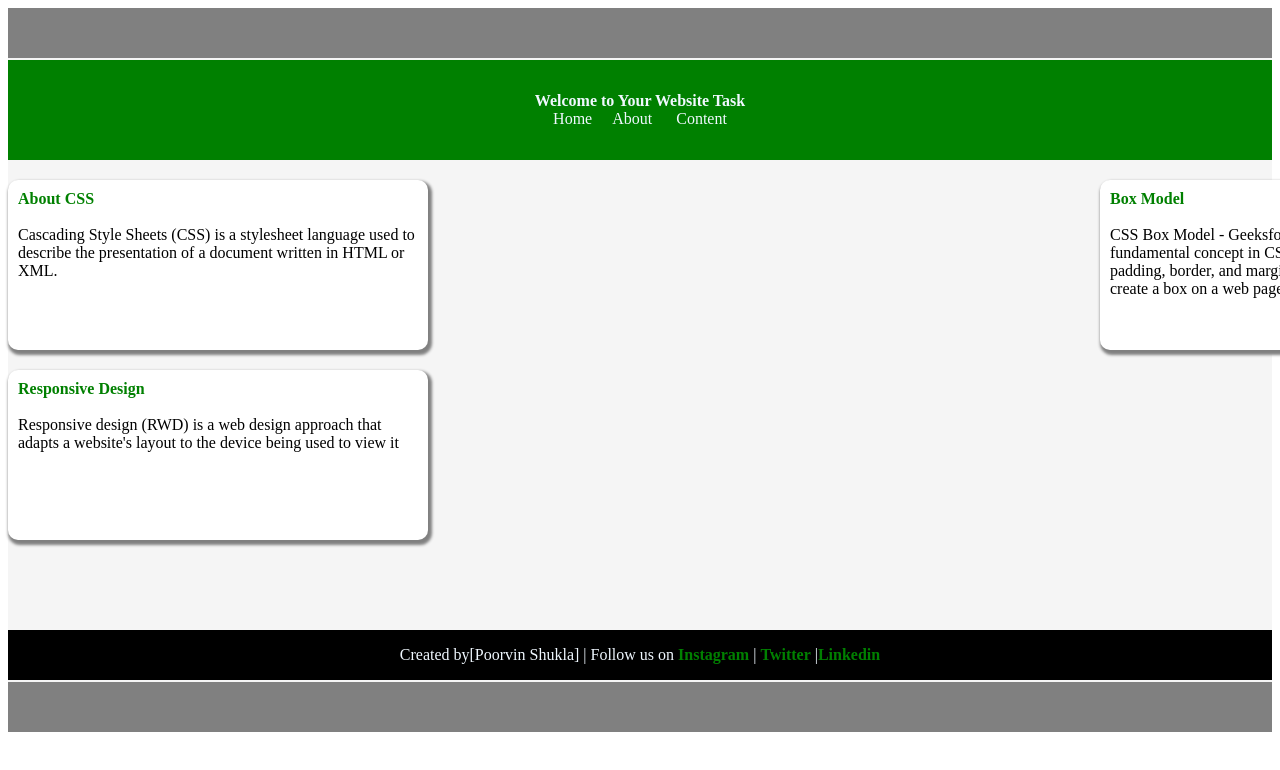
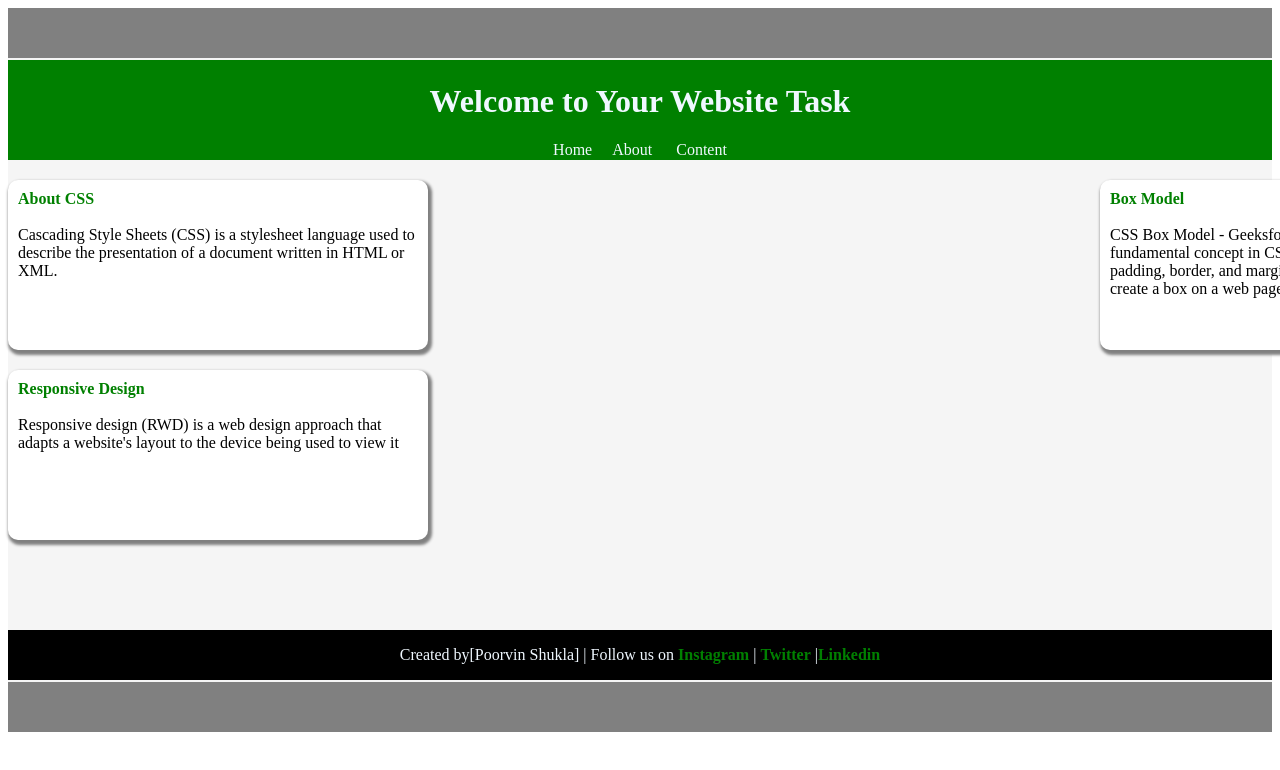
Before and after one commit to poorviii19/Class-Activity, a plain HTML site: page index.html in a window 1280 px wide. Drawn offline with Linux system fonts and the light colour scheme.

Commit message:
Class-Activity

```diff
--- a/index.html
+++ b/index.html
@@ -99,8 +99,7 @@
 
     </div>
     <div class = "d1">
-        <B>Welcome to Your Website Task</B><br>
-
+        <h1>Welcome to Your Website Task</h1>
         Home &nbsp; &nbsp;&nbsp;About&nbsp; &nbsp; &nbsp; Content
     </div>
     <div class = "d2">
```
Also changed, not shown: 1 other file.
